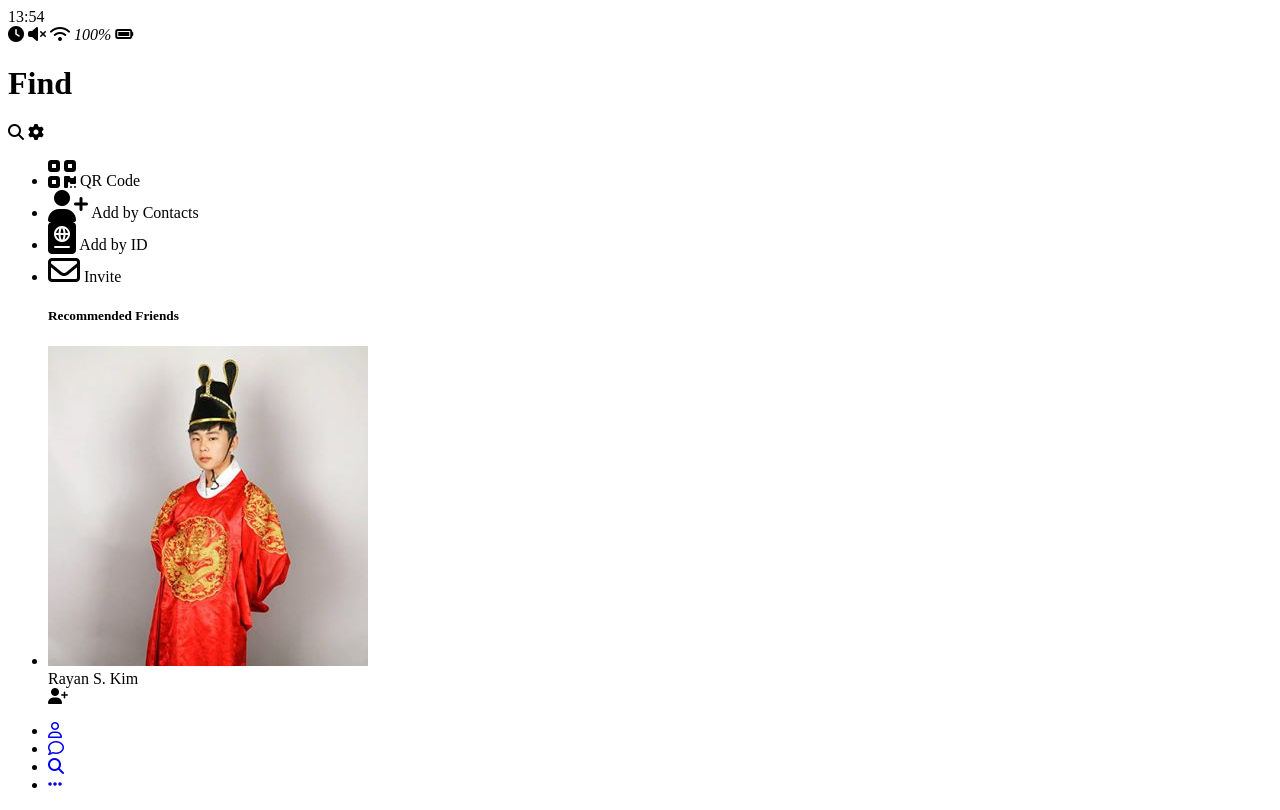
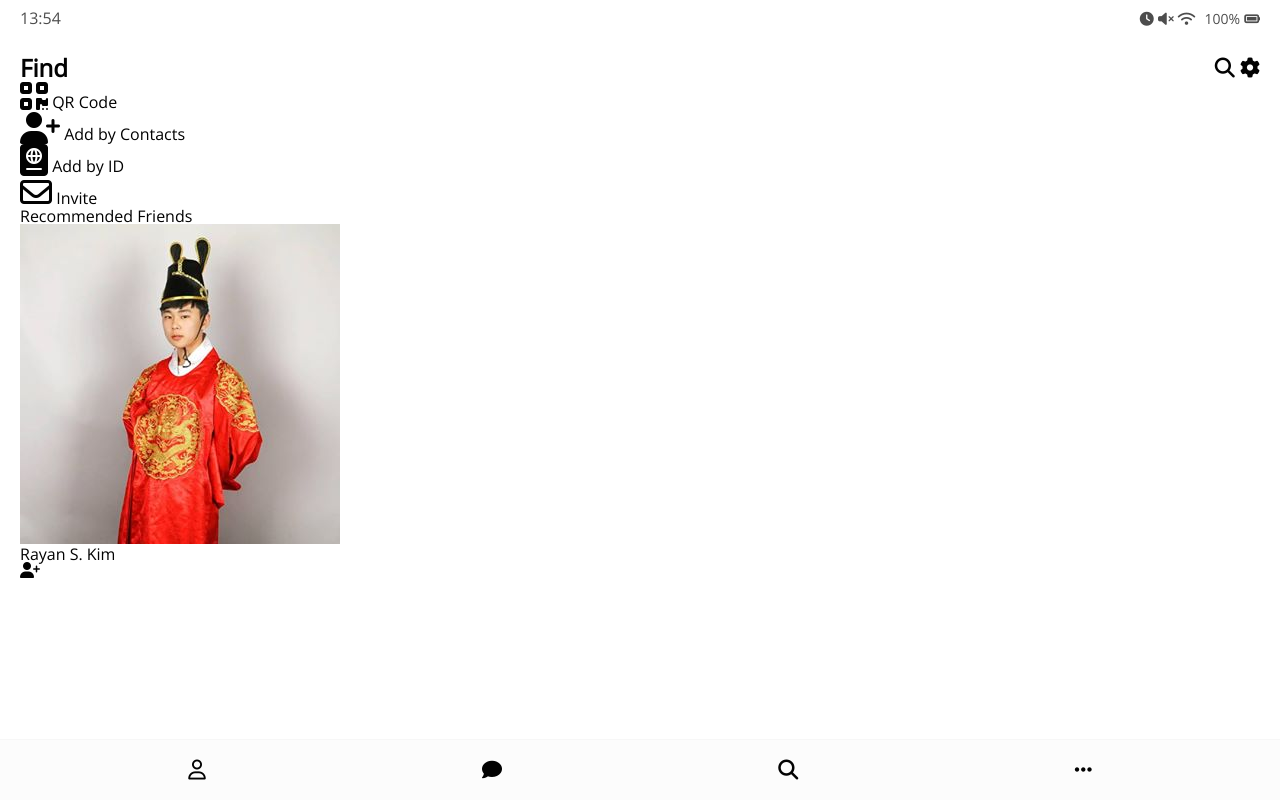
Before and after one commit to rayansrella9522/Kakao-Clone, a plain HTML site: page find.html in a window 1280 px wide. Drawn offline with nearby package versions, Linux system fonts and the light colour scheme.

Commit message:
Till 1-3 CSS
Let's keep going

```diff
--- /dev/null
+++ b/css/header.css
@@ -0,0 +1,25 @@
+.header {
+  display: flex;
+  justify-content: space-between;
+  align-items: center;
+}
+.header .header__title {
+  font-size: 24px;
+  font-weight: 600;
+}
+
+.header .header__icon {
+  font-size: 20px;
+  margin-left: 20px;
+  cursor: pointer;
+}
+
+.header .header__header-column {
+  display: flex;
+  align-items: center;
+}
+
+.header .header__back-btn {
+  font-size: 24px;
+  margin-right: 22px;
+}
--- /dev/null
+++ b/css/nav-bar.css
@@ -0,0 +1,18 @@
+.nav {
+  position: fixed;
+  width: 100%;
+  background-color: #fcfcfc;
+  padding: 20px 50px;
+  left: 0px;
+  bottom: 0px;
+  border-top: 1px solid #f7f7f7;
+}
+
+.nav .nav__list {
+  display: flex;
+  justify-content: space-around;
+}
+
+.nav i {
+  font-size: 20px;
+}
--- /dev/null
+++ b/css/reset.css
@@ -0,0 +1,129 @@
+/* http://meyerweb.com/eric/tools/css/reset/
+   v2.0 | 20110126
+   License: none (public domain)
+*/
+
+html,
+body,
+div,
+span,
+applet,
+object,
+iframe,
+h1,
+h2,
+h3,
+h4,
+h5,
+h6,
+p,
+blockquote,
+pre,
+a,
+abbr,
+acronym,
+address,
+big,
+cite,
+code,
+del,
+dfn,
+em,
+img,
+ins,
+kbd,
+q,
+s,
+samp,
+small,
+strike,
+strong,
+sub,
+sup,
+tt,
+var,
+b,
+u,
+i,
+center,
+dl,
+dt,
+dd,
+ol,
+ul,
+li,
+fieldset,
+form,
+label,
+legend,
+table,
+caption,
+tbody,
+tfoot,
+thead,
+tr,
+th,
+td,
+article,
+aside,
+canvas,
+details,
+embed,
+figure,
+figcaption,
+footer,
+header,
+hgroup,
+menu,
+nav,
+output,
+ruby,
+section,
+summary,
+time,
+mark,
+audio,
+video {
+  margin: 0;
+  padding: 0;
+  border: 0;
+  font-size: 100%;
+  font: inherit;
+  vertical-align: baseline;
+}
+/* HTML5 display-role reset for older browsers */
+article,
+aside,
+details,
+figcaption,
+figure,
+footer,
+header,
+hgroup,
+menu,
+nav,
+section {
+  display: block;
+}
+body {
+  line-height: 1;
+}
+ol,
+ul {
+  list-style: none;
+}
+blockquote,
+q {
+  quotes: none;
+}
+blockquote:before,
+blockquote:after,
+q:before,
+q:after {
+  content: "";
+  content: none;
+}
+table {
+  border-collapse: collapse;
+  border-spacing: 0;
+}
--- /dev/null
+++ b/css/status-bar.css
@@ -0,0 +1,13 @@
+.status-bar {
+  display: flex;
+  justify-content: space-between;
+  margin-bottom: 30px;
+  opacity: 0.7;
+}
+.status-bar i {
+  font-size: 14px;
+}
+
+.status-bar .status-bar__battery-level {
+  margin-left: 5px;
+}
--- /dev/null
+++ b/css/style.css
@@ -0,0 +1,18 @@
+@import "reset.css";
+@import "status-bar.css";
+@import "header.css";
+@import url("https://fonts.googleapis.com/css?family=Open+Sans:300:400,600");
+@import "nav-bar.css";
+body {
+  background-color: white;
+  padding: 10px 20px;
+  color: #020202;
+  font-family: "Open Sans", -apple-system, BlinkMacSystemFont, "Segoe UI",
+    Roboto, Oxygen, Ubuntu, Cantarell, "Helvetica Neue", sans-serif;
+}
+a {
+  color: inherit;
+}
+* {
+  box-sizing: border-box;
+}
--- a/find.html
+++ b/find.html
@@ -5,6 +5,7 @@
     <meta name="viewport" content="width=device-width, initial-scale=1.0">
     <meta http-equiv="X-UA-Compatible" content="ie=edge">
     <script src="https://kit.fontawesome.com/c0f90317a8.js" crossorigin="anonymous"></script>
+    <link rel="stylesheet" href="css/style.css" />
     <title>Find | Kakao Clone</title>
 </head>
 <body>
@@ -90,16 +91,28 @@
         </ul>
     </main>
     <nav class="nav">
-        <div class="ulnav__list">
-            <ul>
-            <li class="nav__list-item"><a href="friends.html" class="nav__last-link">
-                <i class="far fa-user"></i></a></li>
-            <li class="nav__list-item"><a href="index.html" class="nav__last-link">
-                <i class="far fa-comment"></i></a></li>
-            <li class="nav__list-item"><a href="find.html" class="nav__last-link"><i class="fas fa-search"></i></a></li>
-            <li class="nav__list-item"><a href="more.html" class="nav__last-link"><i class="fas fa-ellipsis-h"></i></a></li>
-            </ul>
-        </div>
-    </nav>
+        <ul class="nav__list">
+          <li class="nav__list-item">
+            <a href="friends.html" class="nav__last-link">
+              <i class="far fa-user"></i
+            ></a>
+          </li>
+          <li class="nav__list-item">
+            <a href="index.html" class="nav__last-link">
+              <i class="fas fa-comment"></i
+            ></a>
+          </li>
+          <li class="nav__list-item">
+            <a href="find.html" class="nav__last-link"
+              ><i class="fas fa-search"></i
+            ></a>
+          </li>
+          <li class="nav__list-item">
+            <a href="more.html" class="nav__last-link"
+              ><i class="fas fa-ellipsis-h"></i
+            ></a>
+          </li>
+        </ul>
+      </nav>
 </body>
 </html>
```
Also changed, not shown: chat.html (+6 -5 lines), friends.html (+24 -11 lines), index.html (+9 -6 lines), more.html (+24 -11 lines), settings.html (+3 -2 lines).
